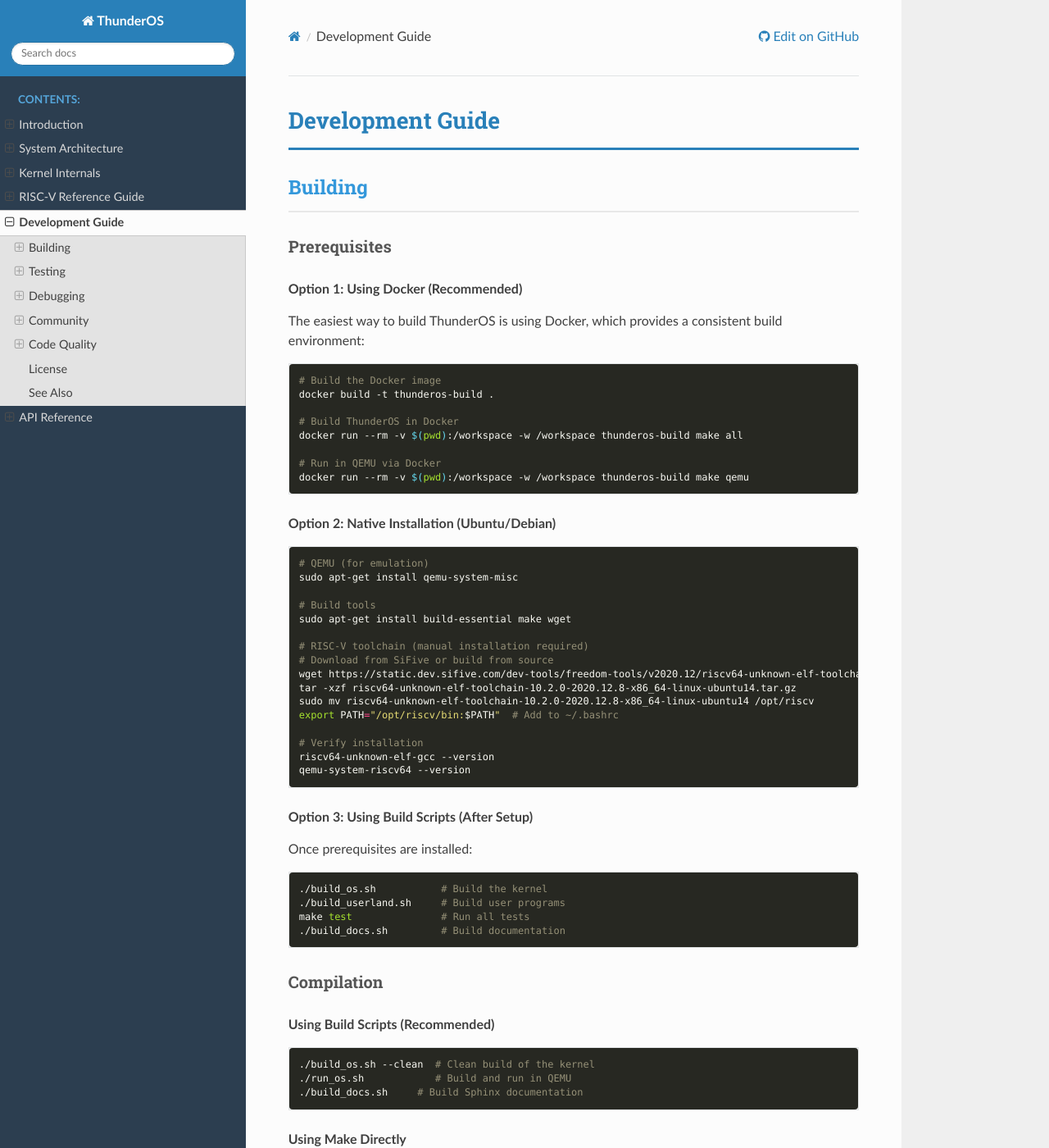
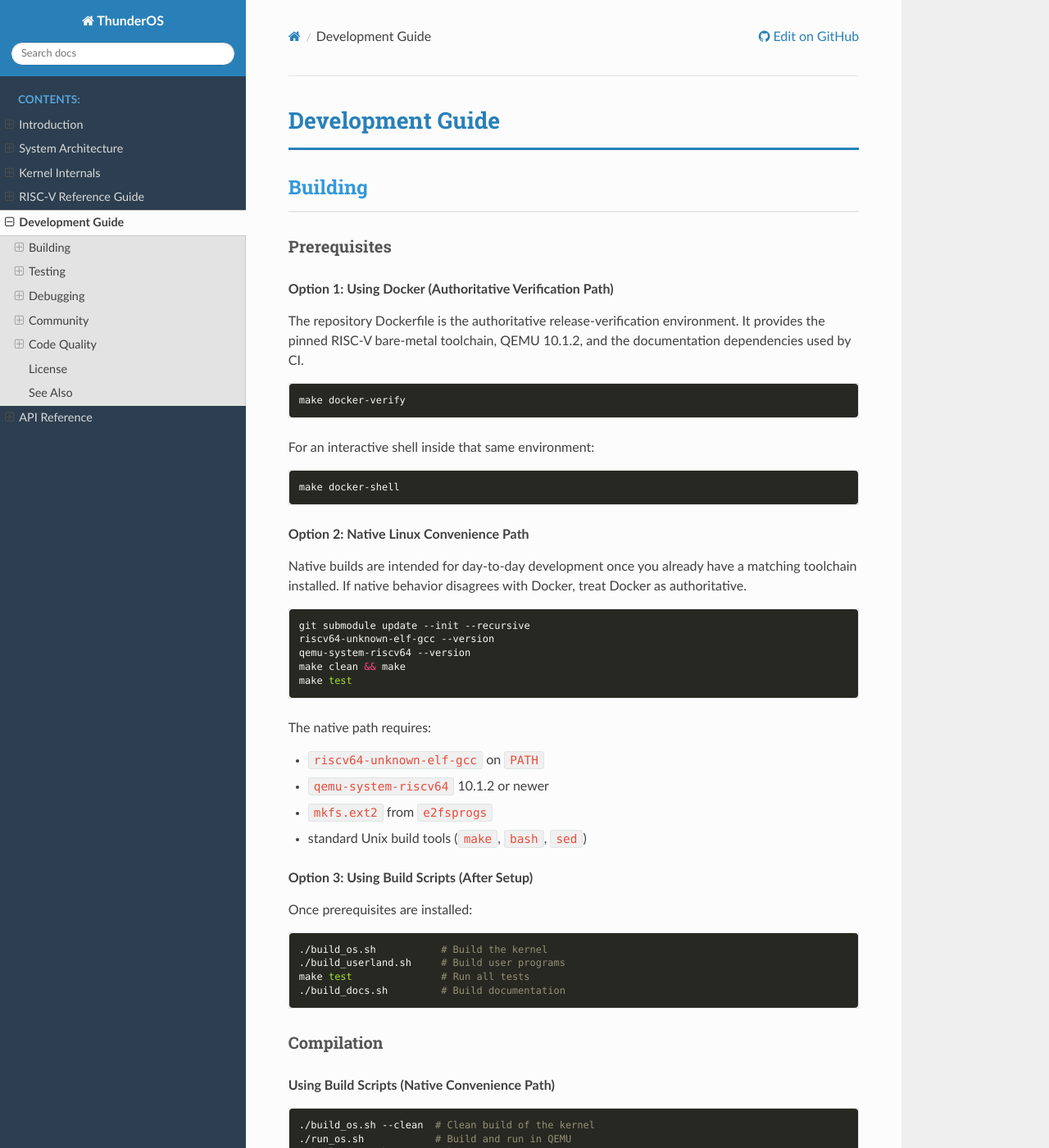
Before and after one commit to byteshiftlabs/thunderos, a Sphinx documentation site: the page built from docs/source/development.rst, in a window 1280 px wide and 1400 px high. Shown: the whole window at 82% size. Built offline with Sphinx 7.4.7 and the Read the Docs theme 3.1.0, drawn with Linux system fonts in a browser that asks for light colours; the version number could not be read and is left out; some of the changed text lies outside the part shown.

Commit message:
Clarified Docker-first setup contract

```diff
--- a/docs/source/development.rst
+++ b/docs/source/development.rst
@@ -8,41 +8,38 @@
 Prerequisites
 ~~~~~~~~~~~~~
 
-**Option 1: Using Docker (Recommended)**
+**Option 1: Using Docker (Authoritative Verification Path)**
 
-The easiest way to build ThunderOS is using Docker, which provides a consistent build environment:
+The repository Dockerfile is the authoritative release-verification environment. It provides the pinned RISC-V bare-metal toolchain, QEMU 10.1.2, and the documentation dependencies used by CI.
 
 .. code-block:: bash
 
-   # Build the Docker image
-   docker build -t thunderos-build .
+   make docker-verify
 
-   # Build ThunderOS in Docker
-   docker run --rm -v $(pwd):/workspace -w /workspace thunderos-build make all
-
-   # Run in QEMU via Docker
-   docker run --rm -v $(pwd):/workspace -w /workspace thunderos-build make qemu
-
-**Option 2: Native Installation (Ubuntu/Debian)**
+For an interactive shell inside that same environment:
 
 .. code-block:: bash
 
-   # QEMU (for emulation)
-   sudo apt-get install qemu-system-misc
+   make docker-shell
 
-   # Build tools
-   sudo apt-get install build-essential make wget
+**Option 2: Native Linux Convenience Path**
 
-   # RISC-V toolchain (manual installation required)
-   # Download from SiFive or build from source
-   wget https://static.dev.sifive.com/dev-tools/freedom-tools/v2020.12/riscv64-unknown-elf-toolchain-10.2.0-2020.12.8-x86_64-linux-ubuntu14.tar.gz
-   tar -xzf riscv64-unknown-elf-toolchain-10.2.0-2020.12.8-x86_64-linux-ubuntu14.tar.gz
-   sudo mv riscv64-unknown-elf-toolchain-10.2.0-2020.12.8-x86_64-linux-ubuntu14 /opt/riscv
-   export PATH="/opt/riscv/bin:$PATH"  # Add to ~/.bashrc
+Native builds are intended for day-to-day development once you already have a matching toolchain installed. If native behavior disagrees with Docker, treat Docker as authoritative.
 
-   # Verify installation
+.. code-block:: bash
+
+   git submodule update --init --recursive
    riscv64-unknown-elf-gcc --version
    qemu-system-riscv64 --version
+   make clean && make
+   make test
+
+The native path requires:
+
+- ``riscv64-unknown-elf-gcc`` on ``PATH``
+- ``qemu-system-riscv64`` 10.1.2 or newer
+- ``mkfs.ext2`` from ``e2fsprogs``
+- standard Unix build tools (``make``, ``bash``, ``sed``)
 
 **Option 3: Using Build Scripts (After Setup)**
 
@@ -58,7 +55,7 @@
 Compilation
 ~~~~~~~~~~~
 
-**Using Build Scripts (Recommended)**
+**Using Build Scripts (Native Convenience Path)**
 
 .. code-block:: bash
 
@@ -81,6 +78,9 @@
 
    # Debug with GDB
    make debug
+
+   # Authoritative Docker verification
+   make docker-verify
 
 Testing
 -------
@@ -129,10 +129,8 @@
 
 .. code-block:: bash
 
-   # Build and test (mimics CI)
-   docker build -t thunderos-build .
-   docker run --rm -v $(pwd):/workspace -w /workspace thunderos-build make clean && make
-   docker run --rm -v $(pwd):/workspace -w /workspace thunderos-build make test
+   # Build and test through the same Docker image used for release verification
+   make docker-verify
 
 
 Debugging
```
Also changed, not shown: CONTRIBUTING.md (+10 -2 lines), README.md (+35 -2 lines), 1 other file.
